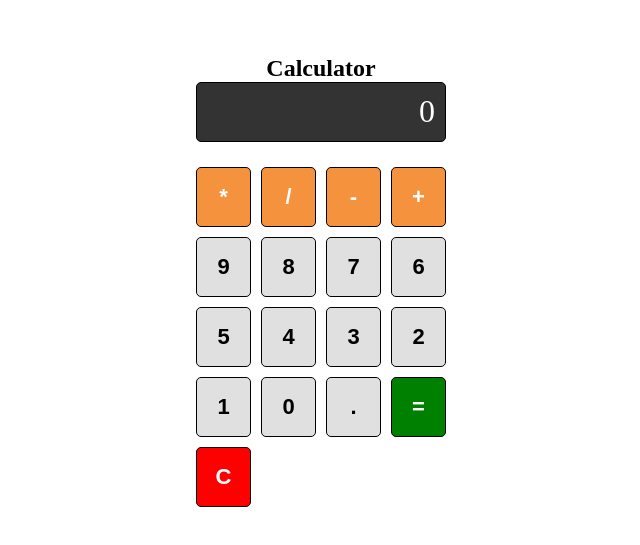
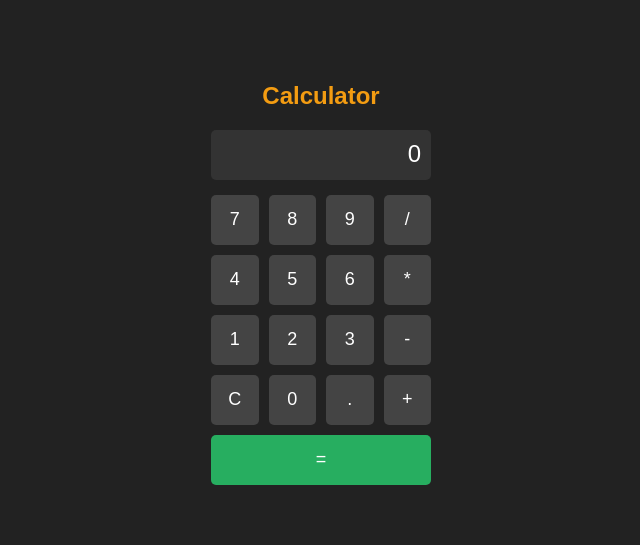
Before and after one commit to Gd2r/Calculator, a plain HTML site: page index.html in a window 1280 px wide. Shown: the part 117-662 px from the top of the page, without its empty margins (319-959 px from the left). Drawn offline with Linux system fonts and the light colour scheme.

Commit message:
was funky and didnt work and i made it work, ty for reading the commits :)

```diff
--- a/index.html
+++ b/index.html
@@ -3,35 +3,44 @@
 <head>
     <meta charset="UTF-8">
     <meta name="viewport" content="width=device-width, initial-scale=1.0">
-    <title>Document</title>
-    <script src="script.js"></script>
+    <title>Simple Calculator</title>
     <link rel="stylesheet" href="style.css">
+    <script src="script.js" defer></script>
 </head>
 <body>
-    <h2>Calculator</h2>
 
-    <div>
-        <div id="Display">0</div>
+    <!-- Header for the calculator -->
+    <h2 class="calculator-header">Calculator</h2>
+
+    <!-- Display for the calculator -->
+    <div id="Display">0</div>
+
+    <!-- Buttons for the calculator -->
+    <div class="buttons">
+        <!-- Numbers and Operators -->
+        <button data-num="7">7</button>
+        <button data-num="8">8</button>
+        <button data-num="9">9</button>
+        <button data-num="/">/</button>
+
+        <button data-num="4">4</button>
+        <button data-num="5">5</button>
+        <button data-num="6">6</button>
+        <button data-num="*">*</button>
+
+        <button data-num="1">1</button>
+        <button data-num="2">2</button>
+        <button data-num="3">3</button>
+        <button data-num="-">-</button>
+
+        <button data-num="C">C</button>
+        <button data-num="0">0</button>
+        <button data-num=".">.</button>
+        <button data-num="+">+</button>
+
+        <!-- Equals button -->
+        <button class="btn-equal" data-num="=">=</button>
     </div>
 
-    <div class="buttons">
-        <button type="button" class="btn btn-yellow" data-num="*">*</button>
-        <button type="button" class="btn btn-yellow" data-num="/">/</button>
-        <button type="button" class="btn btn-yellow" data-num="-">-</button>
-        <button type="button" class="btn btn-yellow" data-num="+">+</button>
-        <button type="button" class="btn btn-grey" data-num="9">9</button>
-        <button type="button" class="btn btn-grey" data-num="8">8</button>
-        <button type="button" class="btn btn-grey" data-num="7">7</button>
-        <button type="button" class="btn btn-grey" data-num="6">6</button>
-        <button type="button" class="btn btn-grey" data-num="5">5</button>
-        <button type="button" class="btn btn-grey" data-num="4">4</button>
-        <button type="button" class="btn btn-grey" data-num="3">3</button>
-        <button type="button" class="btn btn-grey" data-num="2">2</button>
-        <button type="button" class="btn btn-grey" data-num="1">1</button>
-        <button type="button" class="btn btn-grey" data-num="0">0</button>
-        <button type="button" class="btn btn-grey" data-num=".">.</button>
-        <button type="button" class="btn btn-equal">=</button>
-        <button type="button" class="btn btn-clear">C</button>
-    </div>
 </body>
 </html>
--- a/script.js
+++ b/script.js
@@ -1,84 +1,79 @@
-// i did learn that prasefloat return regular calculation into float number like 100/3 = 33.333333333
+// Get the display element
+const display = document.getElementById("Display");
 
-const display = document.getElementById("Display");
+// Variables to store the current input and operations
 let currentInput = "";
-let numbers = [];
-let operators = [];
+let operator = null;
+let firstValue = null;
 
-// its been made with array approach other than the every opration got its function, it makes the code easier and cleaner for me
-
-
-// here how we translate the buttons to input into the display
+// Get all the buttons and add click listeners
 document.querySelectorAll("button").forEach(button => {
     button.addEventListener("click", function() {
         const value = button.getAttribute("data-num");
 
-        // clear button
-        if (button.classList.contains("btn-clear")) {
+        // If it's the clear button, reset everything
+        if (value === "C") {
             clearDisplay();
         }
-        // equal button
-        else if (button.classList.contains("btn-equal")) {
+        // If it's the equals button, perform the calculation
+        else if (value === "=") {
             calculateResult();
         }
-        // operator buttons
-        else if (['+', '-', '*', '/'].includes(value)) {
-            addOperator(value);
+        // If it's an operator (+, -, *, /), save the first value and operator
+        else if (["+", "-", "*", "/"].includes(value)) {
+            setOperator(value);
         }
-        // For numbers and decimal
+        // For numbers and decimal points, add to the current input
         else {
             appendToInput(value);
         }
     });
 });
 
-// display.innertext "display the clicked button to display screen"
+// Function to clear the display and reset variables
+function clearDisplay() {
+    currentInput = "";
+    operator = null;
+    firstValue = null;
+    display.innerText = "0";
+}
+
+// Function to append numbers and decimal points to the current input
 function appendToInput(value) {
     currentInput += value;
     display.innerText = currentInput;
 }
 
-function addOperator(operator) {
+// Function to set the operator and save the first value
+function setOperator(op) {
     if (currentInput !== "") {
-        numbers.push(parseFloat(currentInput)); // Push the current number to the numbers array
-        operators.push(operator); // Push the operator to the operators array
-        currentInput = ""; // Reset current input to allow for the next number
+        firstValue = parseFloat(currentInput);
+        operator = op;
+        currentInput = "";
     }
 }
 
+// Function to calculate and display the result
 function calculateResult() {
-    if (currentInput !== "") {
-        numbers.push(parseFloat(currentInput)); // Push the last number
+    if (firstValue !== null && currentInput !== "") {
+        const secondValue = parseFloat(currentInput);
+        let result = 0;
+
+        // Perform the correct operation based on the operator
+        if (operator === "+") {
+            result = firstValue + secondValue;
+        } else if (operator === "-") {
+            result = firstValue - secondValue;
+        } else if (operator === "*") {
+            result = firstValue * secondValue;
+        } else if (operator === "/") {
+            result = firstValue / secondValue;
+        }
+
+        // Update the display with the result and reset for next calculation
+        display.innerText = result;
+        currentInput = "";
+        firstValue = null;
+        operator = null;
     }
-
-    let result = numbers[0]; // Start with the first number
-
-    // Iterate over operators and numbers to perform the calculations
-    for (let i = 0; i < operators.length; i++) {
-        if (operators[i] === "+") {
-            result += numbers[i + 1];
-        } else if (operators[i] === "-") {
-            result -= numbers[i + 1];
-        } else if (operators[i] === "*") {
-            result *= numbers[i + 1];
-        } else if (operators[i] === "/") {
-            result /= numbers[i + 1];
-        }
-    }
-
-    display.innerText = result; // Display the result
-    resetCalculator(); // Reset for the next calculation
 }
-
-function clearDisplay() {
-    currentInput = "";
-    numbers = [];
-    operators = [];
-    display.innerText = "0";
-}
-
-function resetCalculator() {
-    currentInput = "";
-    numbers = [];
-    operators = [];
-}
--- a/style.css
+++ b/style.css
@@ -1,67 +1,78 @@
+/* Basic reset */
 * {
     margin: 0;
     padding: 0;
     box-sizing: border-box;
 }
+
+/* Simple body styling */
 body {
-    min-height: 100vh;
-    background: white;
+    font-family: Arial, sans-serif; /* Standard font */
+    background-color: #222; /* Dark background */
     display: flex;
     flex-direction: column;
     justify-content: center;
     align-items: center;
+    height: 100vh;
+    color: #fff; /* White text */
 }
+
+/* Header styling */
+.calculator-header {
+    font-size: 24px;
+    margin-bottom: 20px;
+    color: #f39c12; /* Bright orange header */
+}
+
+/* Display styling */
+#Display {
+    width: 220px;
+    height: 50px;
+    background-color: #333; /* Dark display background */
+    text-align: right;
+    padding: 10px;
+    margin-bottom: 15px;
+    font-size: 24px; /* Slightly larger text for display */
+    color: #fff; /* White display text */
+    border: none; /* No border */
+    border-radius: 5px; /* Rounded corners */
+}
+
+/* Button grid layout */
 .buttons {
-    display: flex;
-    flex-wrap: wrap;
-    justify-content: space-between;
-    width: 250px;
+    display: grid;
+    grid-template-columns: repeat(4, 1fr); /* 4 columns for the buttons */
+    gap: 10px;
+    width: 220px; /* Match display width */
 }
+
+/* Common button style */
 button {
-    flex: 0 0 22%;
-    margin: 5px 0;
-    border: 1px solid #000;
-    width: 60px;
-    height: 60px;
-    font-size: 22px;
-    font-weight: 600;
-    border-radius: 5px;
+    width: 100%;
+    height: 50px;
+    font-size: 18px;
+    background-color: #444; /* Dark grey for button background */
+    color: white;
+    border: none;
+    border-radius: 5px; /* Smooth, rounded corners */
     cursor: pointer;
 }
+
+/* Button hover effect */
 button:hover {
-    background-color: #ddd;
-    transform: scale(1.05);
-    transition: all 0.1s ease;
+    background-color: #555; /* Slightly lighter grey on hover */
 }
+
+/* Special button colors */
 .btn-yellow {
-    background: rgb(245, 146, 62);
-    color: #fff;
+    background-color: #f39c12; /* Orange for operators */
 }
-.btn-grey {
-    background: rgb(224, 224, 224);
-    color: #000;
+
+.btn-clear {
+    background-color: #e74c3c; /* Red for clear button */
 }
+
 .btn-equal {
-    background: green;
-    color: #fff;
+    background-color: #27ae60; /* Green for equals button */
+    grid-column: span 4; /* Make the equals button span all 4 columns */
 }
-.btn-clear {
-    background: red;
-    color: #fff;
-}
-#Display {
-    width: 250px;
-    height: 60px;
-    background-color: #333;
-    color: #fff;
-    font-size: 32px;
-    text-align: right;
-    padding: 10px;
-    margin-bottom: 20px;
-    border-radius: 5px;
-    border: 1px solid #000;
-    display: flex;
-    justify-content: flex-end;
-    align-items: center;
-    overflow-x: auto;
-}
```
